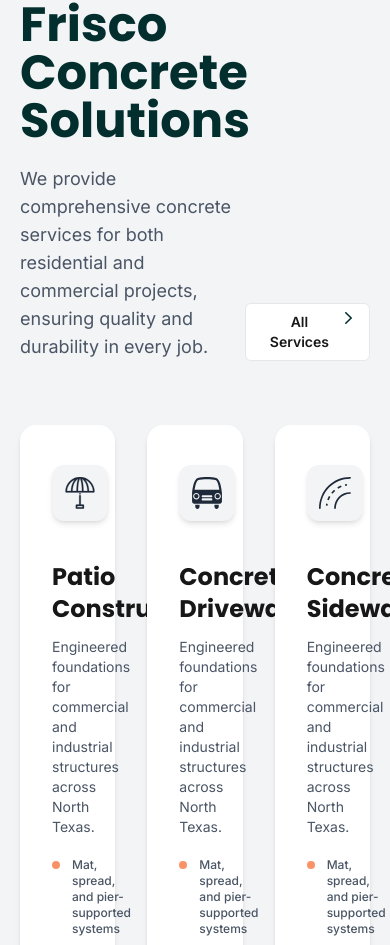
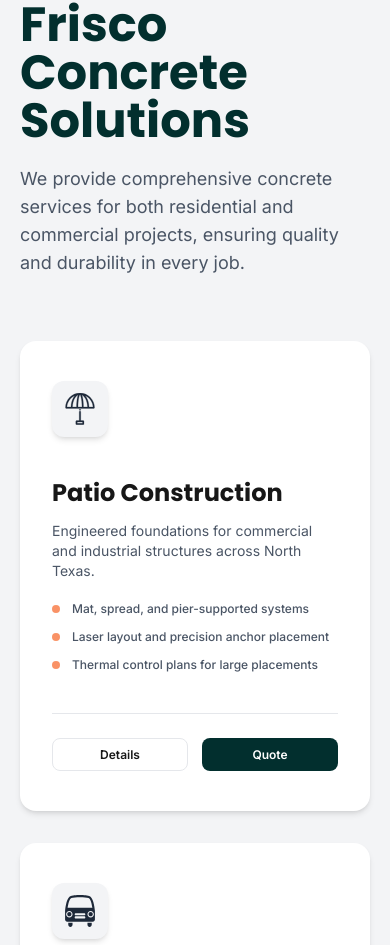
Before and after one commit to fahimurReza/site-template-gmbkingdom, a Next.js app: page / in a window 390 px wide. Shown: the part 2279-3224 px from the top of the page. Built offline with nearby package versions, Linux system fonts and the light colour scheme.

Commit message:
(ui): responsive-Service-Section-01

```diff
--- a/app/(home)/components/service-section/ServiceSection.tsx
+++ b/app/(home)/components/service-section/ServiceSection.tsx
@@ -11,16 +11,13 @@
       <h1 className="text-5xl font-bold text-brand-teal">
         Frisco Concrete Solutions
       </h1>
-      <div className="flex justify-between">
-        <p className="text-lg text-brand-gray mt-5 max-w-3xl">
-          We provide comprehensive concrete services for both residential and
-          commercial projects, ensuring quality and durability in every job.
-        </p>
-        <div className="content-end">
-          <ServiceButton />
-        </div>
-      </div>
-      <div className="mt-16 grid grid-cols-3 gap-8">
+
+      <p className="text-lg text-brand-gray mt-5 max-w-3xl">
+        We provide comprehensive concrete services for both residential and
+        commercial projects, ensuring quality and durability in every job.
+      </p>
+
+      <div className="mt-16 grid grid-cols-1 md:grid-cols-2 lg:grid-cols-3 gap-8">
         {services.map((service, index) => (
           <ServiceCard key={index} service={service} />
         ))}
```
